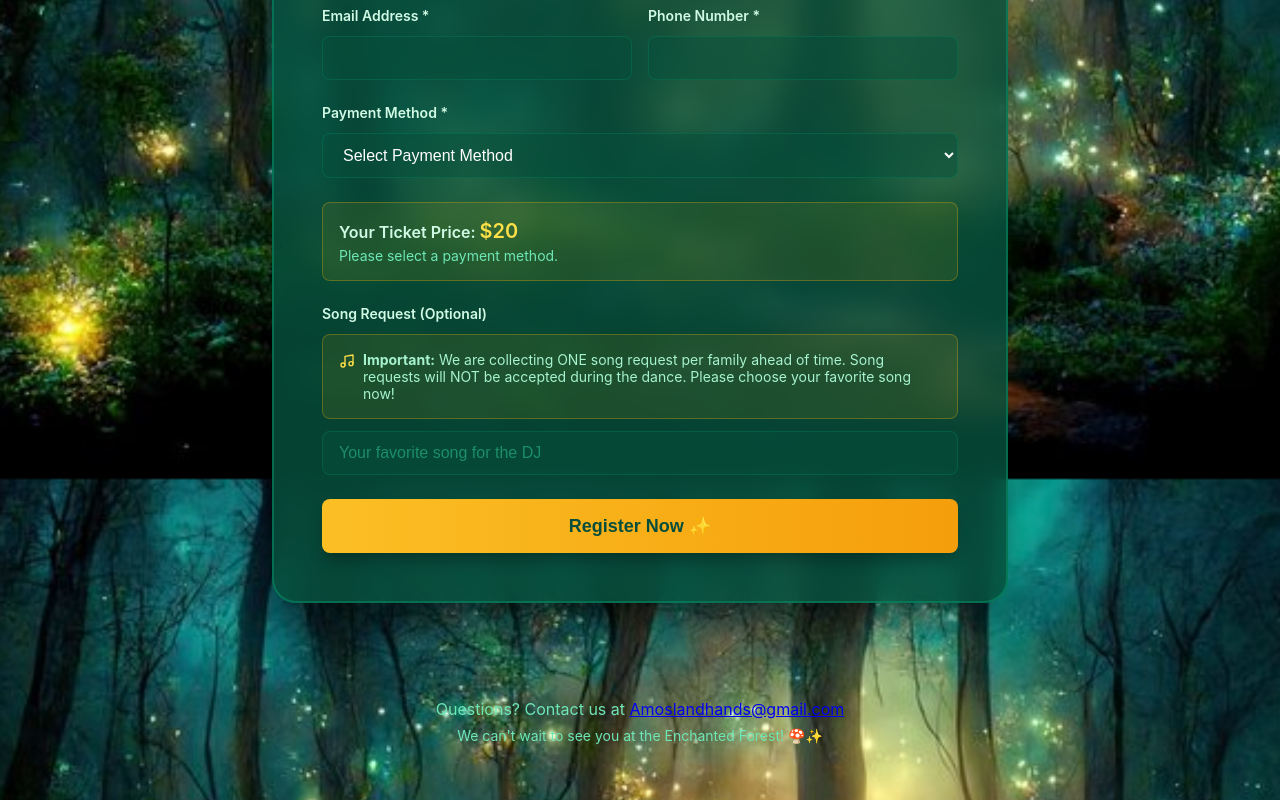
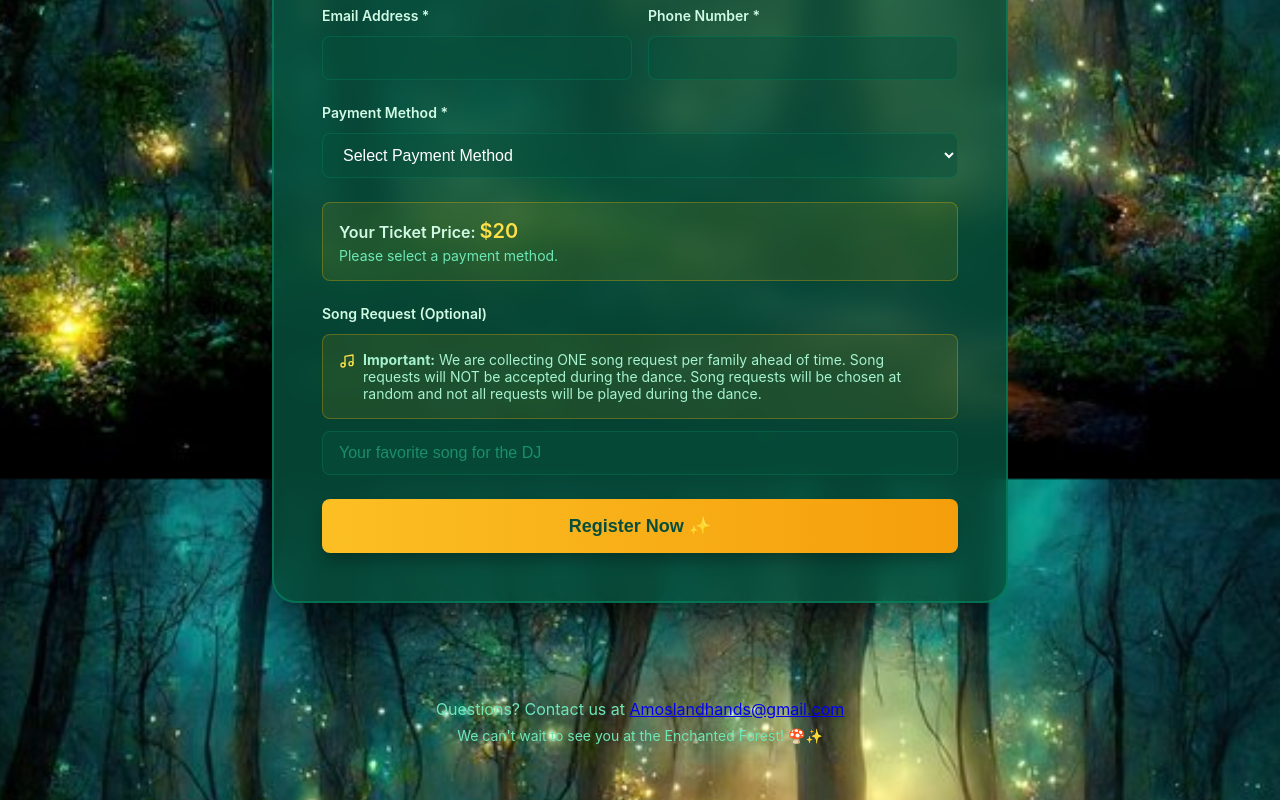
Before and after one commit to JWilson1431/girls-vip-dance, a React (Create React App) app: page / in a window 1280 px wide. Shown: the part 1921-2721 px from the top of the page. Built offline with nearby package versions, Linux system fonts and the light colour scheme.

Commit message:
Update song request text

```diff
--- a/src/App.js
+++ b/src/App.js
@@ -481,8 +481,8 @@ export default function DaddyDaughterDance() {
                   <p>
                     <strong>Important:</strong> We are collecting ONE song
                     request per family ahead of time. Song requests will NOT be
-                    accepted during the dance. Please choose your favorite song
-                    now!
+                    accepted during the dance. Song requests will be chosen at random
+                    and not all requests will be played during the dance.
                   </p>
                 </div>
                 <input
```
